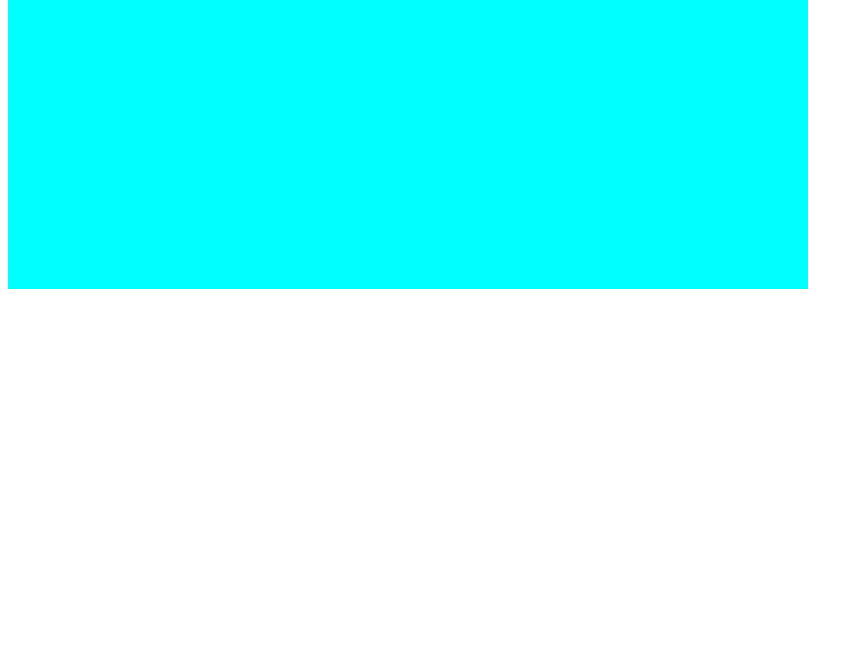
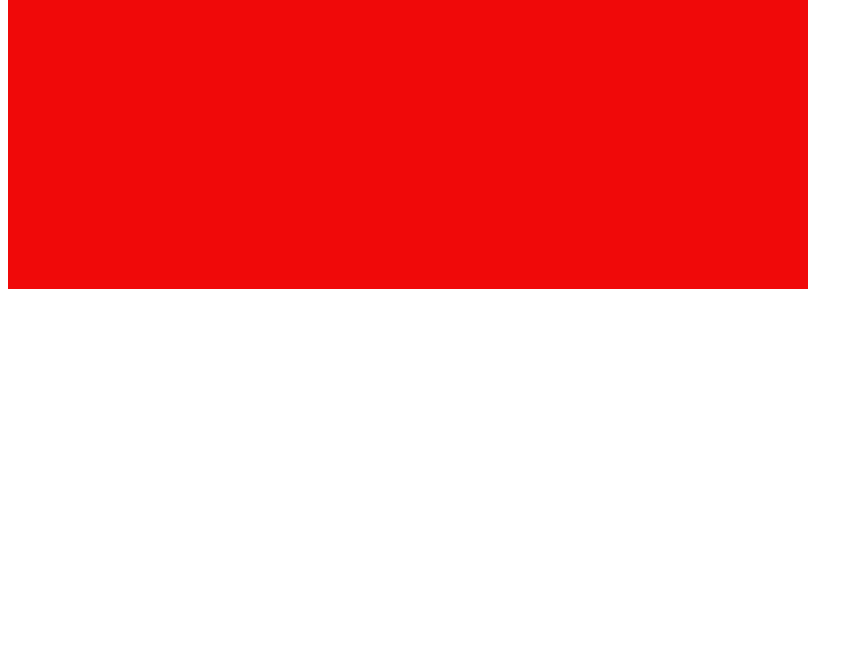
Before and after one commit to AGNIKSAHA/welcome-page, a plain HTML site: page index.html in a window 1280 px wide. Shown: the part 132-800 px from the top of the page, without its empty margins (0-863 px from the left). Drawn offline with Linux system fonts and the light colour scheme.

Commit message:
1st change by agnik

```diff
--- a/index.css
+++ b/index.css
@@ -1,6 +1,7 @@
 div{
     text-align: center;
-    background-color: aqua;
+    background-color: rgb(240, 9, 9);
     width: 800px;
     height: 400px;
+    color: white;
 }
```
